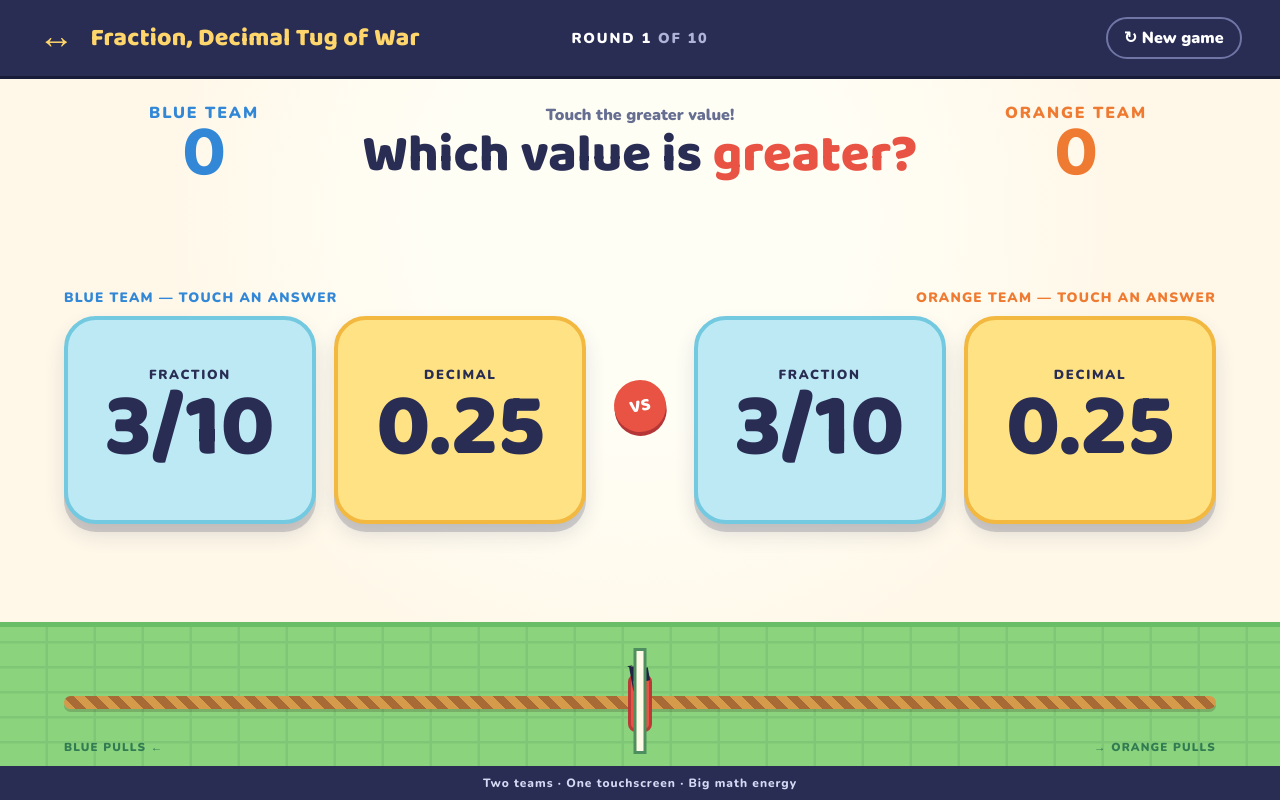
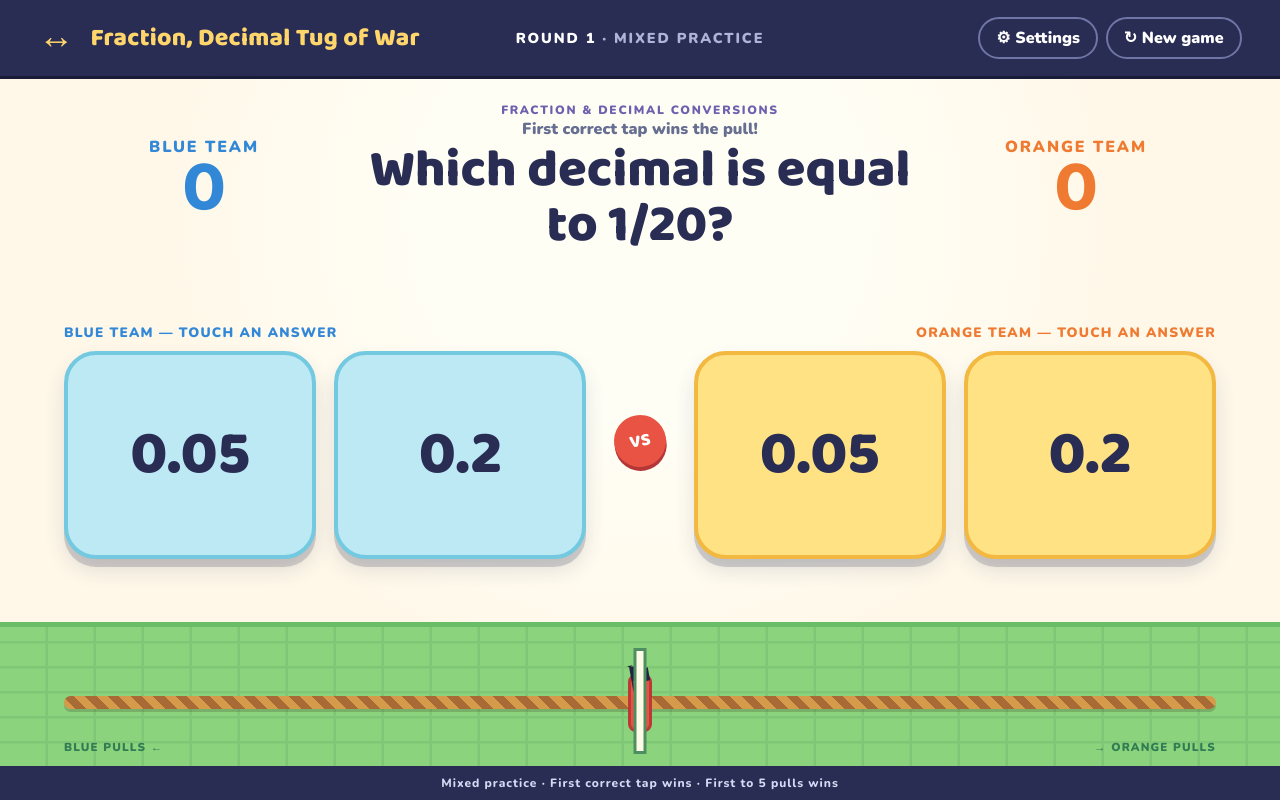
Before and after one commit to IntTeacherJack/fraction-decimal-tug-of-war, a React (Vite) app: page / in a window 1280 px wide. Built offline with nearby package versions, Linux system fonts and the light colour scheme.

Commit message:
Add mixed practice generators and game settings

```diff
--- a/src/App.jsx
+++ b/src/App.jsx
@@ -1,131 +1,187 @@
-import { useEffect, useMemo, useState } from 'react'
+import { useRef, useState } from 'react'
 import './App.css'
 
-const ROUND_COUNT = 10
-
-const questionBank = [
-  { fraction: '1/2', decimal: '0.7', winner: 'decimal' },
-  { fraction: '3/4', decimal: '0.6', winner: 'fraction' },
-  { fraction: '1/4', decimal: '0.3', winner: 'decimal' },
-  { fraction: '2/5', decimal: '0.5', winner: 'decimal' },
-  { fraction: '3/5', decimal: '0.45', winner: 'fraction' },
-  { fraction: '7/10', decimal: '0.65', winner: 'fraction' },
-  { fraction: '1/5', decimal: '0.15', winner: 'fraction' },
-  { fraction: '5/8', decimal: '0.7', winner: 'decimal' },
-  { fraction: '4/5', decimal: '0.75', winner: 'fraction' },
-  { fraction: '3/10', decimal: '0.25', winner: 'fraction' },
-  { fraction: '7/8', decimal: '0.8', winner: 'fraction' },
-  { fraction: '2/3', decimal: '0.6', winner: 'fraction' },
+const TOPICS = [
+  'Terminating or recurring',
+  'Simplifying fractions',
+  'Decimals into fractions',
+  'Fraction & decimal conversions',
+  'HCF in a fraction',
+  'Simple algebra',
 ]
 
-function shuffledQuestions() {
-  return [...questionBank].sort(() => Math.random() - 0.5).slice(0, ROUND_COUNT)
+const gcd = (a, b) => (b ? gcd(b, a % b) : a)
+const pick = (items) => items[Math.floor(Math.random() * items.length)]
+const shuffle = (items) => [...items].sort(() => Math.random() - 0.5)
+
+function formatFraction(top, bottom) {
+  return `${top}/${bottom}`
+}
+
+function generateQuestion(topic) {
+  if (topic === 'Terminating or recurring') {
+    const terminating = Math.random() < 0.5
+    const denominators = terminating ? [2, 4, 5, 8, 10, 20, 25] : [3, 6, 7, 9, 11, 12, 15]
+    const bottom = pick(denominators)
+    const top = pick(Array.from({ length: bottom - 1 }, (_, index) => index + 1).filter((number) => gcd(number, bottom) === 1))
+    return makeQuestion(topic, `Is ${formatFraction(top, bottom)} a terminating or recurring decimal?`, ['Terminating', 'Recurring'], terminating ? 'Terminating' : 'Recurring', `${top}/${bottom}`)
+  }
+
+  if (topic === 'Simplifying fractions') {
+    const divisor = pick([2, 3, 4, 5, 6])
+    const bottom = pick([2, 3, 4, 5, 6, 7, 8, 9])
+    const top = pick(Array.from({ length: bottom - 1 }, (_, index) => index + 1).filter((number) => gcd(number, bottom) === 1))
+    const original = formatFraction(top * divisor, bottom * divisor)
+    const correct = formatFraction(top, bottom)
+    const wrongTop = top === 1 ? 2 : top - 1
+    const wrong = formatFraction(wrongTop, bottom)
+    return makeQuestion(topic, `Simplify ${original}`, [correct, wrong], correct, original)
+  }
+
+  if (topic === 'Decimals into fractions') {
+    const scale = pick([10, 100])
+    const numerator = pick(Array.from({ length: scale - 1 }, (_, index) => index + 1).filter((number) => gcd(number, scale) > 1 && number % 10 !== 0))
+    const divisor = gcd(numerator, scale)
+    const decimal = (numerator / scale).toString()
+    const correct = formatFraction(numerator / divisor, scale / divisor)
+    const wrong = formatFraction(numerator, scale)
+    return makeQuestion(topic, `Write ${decimal} as a fraction in its simplest form.`, [correct, wrong], correct, decimal)
+  }
+
+  if (topic === 'Fraction & decimal conversions') {
+    const pairs = [['1/2', '0.5'], ['1/5', '0.2'], ['1/10', '0.1'], ['1/4', '0.25'], ['3/4', '0.75'], ['2/5', '0.4'], ['3/5', '0.6'], ['7/10', '0.7'], ['1/20', '0.05']]
+    const [fraction, decimal] = pick(pairs)
+    const otherDecimals = pairs.map((pair) => pair[1]).filter((item) => item !== decimal)
+    const wrong = pick(otherDecimals)
+    return makeQuestion(topic, `Which decimal is equal to ${fraction}?`, [decimal, wrong], decimal, fraction)
+  }
+
+  if (topic === 'HCF in a fraction') {
+    const factor = pick([2, 3, 4, 5, 6, 8])
+    const basePairs = [[2, 3], [3, 4], [3, 5], [4, 5], [5, 6], [5, 7], [6, 7]]
+    const [a, b] = pick(basePairs)
+    const top = factor * a
+    const bottom = factor * b
+    const wrong = factor === 2 ? 3 : factor - 1
+    return makeQuestion(topic, `What is the HCF of ${top} and ${bottom}?`, [String(factor), String(wrong)], String(factor), `${top}/${bottom}`)
+  }
+
+  const variable = pick(['x', 'y', 'a', 'm'])
+  const first = pick([2, 3, 4, 5, 6, 7])
+  const second = pick([2, 3, 4, 5])
+  const add = Math.random() < 0.55
+  const result = add ? first + second : first - second
+  const sign = add ? '+' : '−'
+  const correct = `${result}${variable}`
+  const wrong = `${first * second}${variable}`
+  return makeQuestion(topic, `Simplify: ${first}${variable} ${sign} ${second}${variable}`, [correct, wrong], correct, `${first}${variable}${sign}${second}${variable}`)
+}
+
+function makeQuestion(topic, prompt, answers, correct, signature) {
+  return { topic, prompt, answers: shuffle(answers), correct, signature: `${topic}:${signature}` }
+}
+
+function nextQuestion(used) {
+  for (let attempt = 0; attempt < 100; attempt += 1) {
+    const question = generateQuestion(pick(TOPICS))
+    if (!used.has(question.signature)) {
+      used.add(question.signature)
+      return question
+    }
+  }
+  used.clear()
+  return generateQuestion(pick(TOPICS))
 }
 
 function App() {
-  const [questions, setQuestions] = useState(shuffledQuestions)
-  const [round, setRound] = useState(0)
+  const usedQuestions = useRef(new Set())
+  const [question, setQuestion] = useState(() => nextQuestion(usedQuestions.current))
+  const [round, setRound] = useState(1)
   const [ropePosition, setRopePosition] = useState(0)
   const [scores, setScores] = useState({ left: 0, right: 0 })
-  const [message, setMessage] = useState('Touch the greater value!')
+  const [message, setMessage] = useState('First correct tap wins the pull!')
   const [locked, setLocked] = useState(false)
+  const [pullsToWin, setPullsToWin] = useState(5)
+  const [showSettings, setShowSettings] = useState(false)
+  const [winner, setWinner] = useState(null)
 
-  const question = questions[round]
-  const gameOver = round >= ROUND_COUNT
-  const result = useMemo(() => {
-    if (!gameOver) return null
-    if (scores.left === scores.right) return "It's a draw!"
-    return scores.left > scores.right ? 'Blue team wins!' : 'Orange team wins!'
-  }, [gameOver, scores])
-
-  useEffect(() => {
-    if (!locked) return undefined
-    const nextRound = window.setTimeout(() => {
-      if (round + 1 >= ROUND_COUNT) {
-        setRound(ROUND_COUNT)
-        setMessage('Final whistle!')
+  function chooseAnswer(team, answer) {
+    if (locked || winner) return
+    if (answer !== question.correct) {
+      setMessage('Try again — only the first correct tap earns the pull!')
+      return
+    }
+    const pull = team === 'left' ? -1 : 1
+    const newPosition = ropePosition + pull
+    setLocked(true)
+    setRopePosition(newPosition)
+    setScores((current) => ({ ...current, [team]: current[team] + 1 }))
+    setMessage(`${team === 'left' ? 'Blue' : 'Orange'} team pulls the rope!`)
+    window.setTimeout(() => {
+      if (Math.abs(newPosition) >= pullsToWin) {
+        setWinner(team)
+        setMessage(`${team === 'left' ? 'Blue' : 'Orange'} team wins!`)
       } else {
+        setQuestion(nextQuestion(usedQuestions.current))
         setRound((current) => current + 1)
-        setMessage('Touch the greater value!')
+        setMessage('First correct tap wins the pull!')
       }
       setLocked(false)
-    }, 900)
-    return () => window.clearTimeout(nextRound)
-  }, [locked, round])
-
-  function chooseAnswer(team, answer) {
-    if (locked || gameOver) return
-    setLocked(true)
-    const correct = answer === question.winner
-    const pull = team === 'left' ? (correct ? -1 : 1) : correct ? 1 : -1
-    setRopePosition((position) => Math.max(-4, Math.min(4, position + pull)))
-    if (correct) {
-      setScores((current) => ({ ...current, [team]: current[team] + 1 }))
-      setMessage(`${team === 'left' ? 'Blue' : 'Orange'} team pulls the rope!`)
-    } else {
-      setMessage('Not quite — the other team pulls!')
-    }
+    }, 800)
   }
 
   function restart() {
-    setQuestions(shuffledQuestions())
-    setRound(0)
+    usedQuestions.current.clear()
+    setQuestion(nextQuestion(usedQuestions.current))
+    setRound(1)
     setRopePosition(0)
     setScores({ left: 0, right: 0 })
-    setMessage('Touch the greater value!')
+    setMessage('First correct tap wins the pull!')
     setLocked(false)
+    setWinner(null)
   }
 
-  return (
-    <main className="game-shell">
+  function saveSettings(event) {
+    event.preventDefault()
+    setShowSettings(false)
+    restart()
+  }
+
+  return <main className="game-shell">
     <header className="topbar">
       <div className="brand"><span aria-hidden="true">↔</span> Fraction, Decimal Tug of War</div>
-        <div className="round">ROUND {Math.min(round + 1, ROUND_COUNT)} <span>OF {ROUND_COUNT}</span></div>
-        <button className="restart" onClick={restart}>↻ New game</button>
+      <div className="round">ROUND {round} <span>· MIXED PRACTICE</span></div>
+      <div className="header-actions"><button className="restart" onClick={() => setShowSettings(true)}>⚙ Settings</button><button className="restart" onClick={restart}>↻ New game</button></div>
     </header>
 
     <section className="teams" aria-label="Team scores">
       <div className="team blue"><span>BLUE TEAM</span><strong>{scores.left}</strong></div>
-        <div className="prompt">
-          <p>{gameOver ? result : message}</p>
-          {!gameOver && <h1>Which value is <em>greater?</em></h1>}
-        </div>
+      <div className="prompt"><p className="topic">{winner ? 'GAME COMPLETE' : question.topic}</p><p>{message}</p><h1>{winner ? `${winner === 'left' ? 'Blue' : 'Orange'} team wins!` : question.prompt}</h1></div>
       <div className="team orange"><span>ORANGE TEAM</span><strong>{scores.right}</strong></div>
     </section>
 
-      {!gameOver ? (
-        <>
-          <section className="answer-zone" aria-label="Choose the greater value">
-            <div className="answer-side left-side">
-              <p>BLUE TEAM — TOUCH AN ANSWER</p>
-              <AnswerButtons question={question} onChoose={(answer) => chooseAnswer('left', answer)} disabled={locked} />
-            </div>
+    {!winner ? <>
+      <section className="answer-zone" aria-label="Choose the correct answer">
+        <AnswerSide team="BLUE TEAM" side="left" question={question} onChoose={(answer) => chooseAnswer('left', answer)} disabled={locked} />
         <div className="versus" aria-hidden="true">VS</div>
-            <div className="answer-side right-side">
-              <p>ORANGE TEAM — TOUCH AN ANSWER</p>
-              <AnswerButtons question={question} onChoose={(answer) => chooseAnswer('right', answer)} disabled={locked} />
-            </div>
+        <AnswerSide team="ORANGE TEAM" side="right" question={question} onChoose={(answer) => chooseAnswer('right', answer)} disabled={locked} />
       </section>
-          <section className="rope-ground" aria-label="Tug of war rope">
-            <div className="rope-track"><div className="center-line" /><div className="rope" style={{ transform: `translateX(${ropePosition * 9}%)` }}><span className="flag">⚑</span></div></div>
-            <div className="pull-label left-pull">BLUE PULLS ←</div><div className="pull-label right-pull">→ ORANGE PULLS</div>
-          </section>
-        </>
-      ) : (
-        <section className="winner-card">
-          <div className="trophy" aria-hidden="true">🏆</div><h2>{result}</h2><p>Thanks for playing! Ready for another ten rounds?</p><button onClick={restart}>Play again</button>
-        </section>
-      )}
-      <footer>Two teams · One touchscreen · Big math energy</footer>
+      <Rope ropePosition={ropePosition} pullsToWin={pullsToWin} />
+    </> : <section className="winner-card"><div className="trophy" aria-hidden="true">🏆</div><h2>{winner === 'left' ? 'Blue' : 'Orange'} team wins!</h2><p>They reached {pullsToWin} pulls first.</p><button onClick={restart}>Play again</button></section>}
+    <footer>Mixed practice · First correct tap wins · First to {pullsToWin} pulls wins</footer>
+
+    {showSettings && <div className="modal-backdrop" role="presentation"><form className="settings-card" onSubmit={saveSettings}><button type="button" className="close" onClick={() => setShowSettings(false)} aria-label="Close settings">×</button><p className="topic">GAME SETTINGS</p><h2>How long should the game last?</h2><label htmlFor="pulls">Pulls needed to win <strong>{pullsToWin}</strong></label><input id="pulls" type="range" min="2" max="10" value={pullsToWin} onChange={(event) => setPullsToWin(Number(event.target.value))} /><div className="range-labels"><span>Quick<br />2 pulls</span><span>Long<br />10 pulls</span></div><p className="settings-note">Changing this starts a fresh mixed-practice game. Every round is generated from all six topics.</p><button className="save-settings" type="submit">Save & start game</button></form></div>}
   </main>
-  )
 }
 
-function AnswerButtons({ question, onChoose, disabled }) {
-  return <div className="answers">
-    <button className="answer fraction" onClick={() => onChoose('fraction')} disabled={disabled} aria-label={`Choose fraction ${question.fraction}`}><small>FRACTION</small><span>{question.fraction}</span></button>
-    <button className="answer decimal" onClick={() => onChoose('decimal')} disabled={disabled} aria-label={`Choose decimal ${question.decimal}`}><small>DECIMAL</small><span>{question.decimal}</span></button>
-  </div>
+function AnswerSide({ team, side, question, onChoose, disabled }) {
+  return <div className={`answer-side ${side}-side`}><p>{team} — TOUCH AN ANSWER</p><div className="answers">{question.answers.map((answer) => <button className="answer" key={answer} onClick={() => onChoose(answer)} disabled={disabled}>{answer}</button>)}</div></div>
+}
+
+function Rope({ ropePosition, pullsToWin }) {
+  const maxOffset = 37
+  const offset = (ropePosition / pullsToWin) * maxOffset
+  return <section className="rope-ground" aria-label="Tug of war rope"><div className="rope-track"><div className="center-line" /><div className="rope" style={{ transform: `translateX(${offset}vw)` }}><span className="flag">⚑</span></div></div><div className="pull-label left-pull">BLUE PULLS ←</div><div className="pull-label right-pull">→ ORANGE PULLS</div></section>
 }
 
 export default App
```
Also changed, not shown: src/App.css, 1 other file (tests, documents, lock files or other folders). Lines whose indentation alone changed are shown as unchanged.
